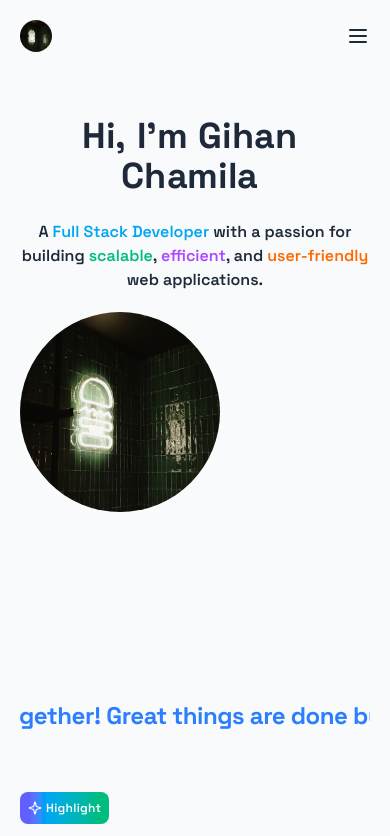
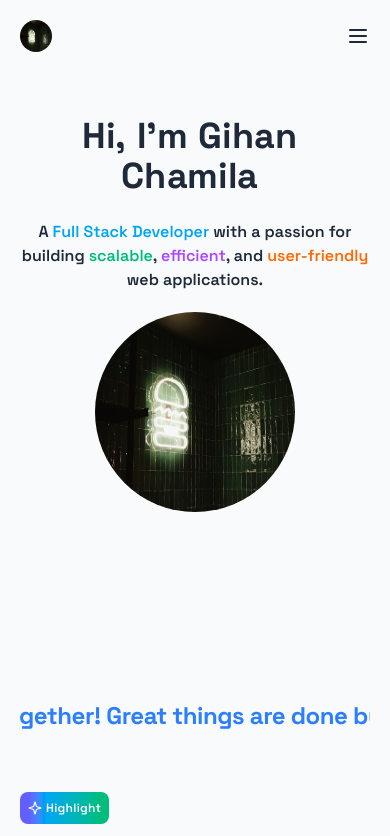
Before and after one commit to gihanchamila/portfolio-frontend, a React (Vite) app: page / in a window 390 px wide. Shown: the top 836 px of the page. Built offline with nearby package versions, Linux system fonts and the light colour scheme; no server answers.

Commit message:
fix: adjust spacing and alignment in Contact and Hero sections for improved layout

```diff
--- a/src/components/Sections/ContactSection.jsx
+++ b/src/components/Sections/ContactSection.jsx
@@ -6,7 +6,7 @@ import { motion } from 'motion/react';
 
 const ContactDetailCard = React.memo(({ icon: Icon, text }) => {
   return (
-    <div className="flex items-center gap-4 bg-sky-50 text-sky-700 p-4 rounded-lg w-full max-w-sm sm:my-5 lg:my-0">
+    <div className="flex items-center gap-5 bg-sky-50 text-sky-700 p-4 rounded-lg w-full max-w-sm sm:my-5 lg:my-0">
       <a target='_blank' href={`mailto:algihanchamila@gmail.com`}><Icon className="text-primary font-primary" size={24} /></a>
       <span className="sm:text-lg xs:text-sm font-medium font-primary">{text}</span>
     </div>
@@ -24,7 +24,7 @@ const ContactSection = () => {
         </motion.h2>
       </header>
       <motion.main
-        className="lg:flex gap-5">
+        className="lg:flex lg:justify-center lg:items-center gap-5">
         <motion.div
             className="lg:flex lg:flex-col lg:justify-center lg:items-center lg:w-1/2 sm:w-full sm:text-lg xs:space-y-6 xs:mb-5 sm:mb-0">
           <p className="xs:text-center lg:text-left sm:text-xl xs:text-base xs:font-primary text-gray-800 dark:text-gray-50 max-w-sm font-bold">
--- a/src/components/Sections/HeroSection.jsx
+++ b/src/components/Sections/HeroSection.jsx
@@ -29,7 +29,7 @@ const HeroSection = () => {
             </div>
           </div>
 
-          <div className="sm:col-span-4 sm:col-start-1 sm:col-end-5 sm:flex sm:justify-center lg:block lg:col-span-6 lg:col-start-9 lg:col-end-13 xs:mt-5">
+          <div className="xs:col-span-4 xs:col-start-1 xs:col-end-5 xs:flex xs:justify-center lg:block lg:col-span-6 lg:col-start-9 lg:col-end-13 xs:mt-5">
             <img
               src={ProjectImage}
               alt="Hero Section Illustration"
```
